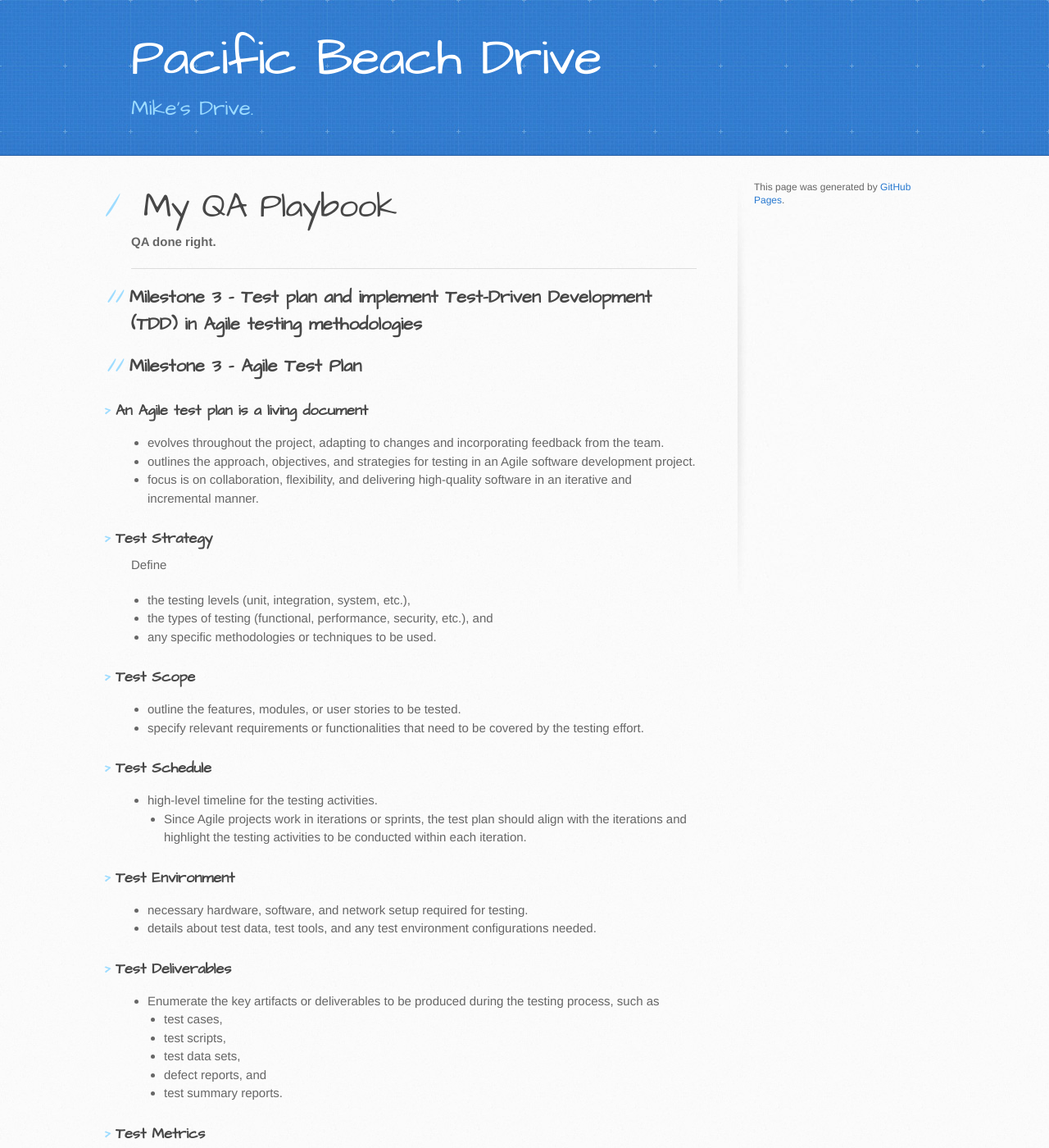
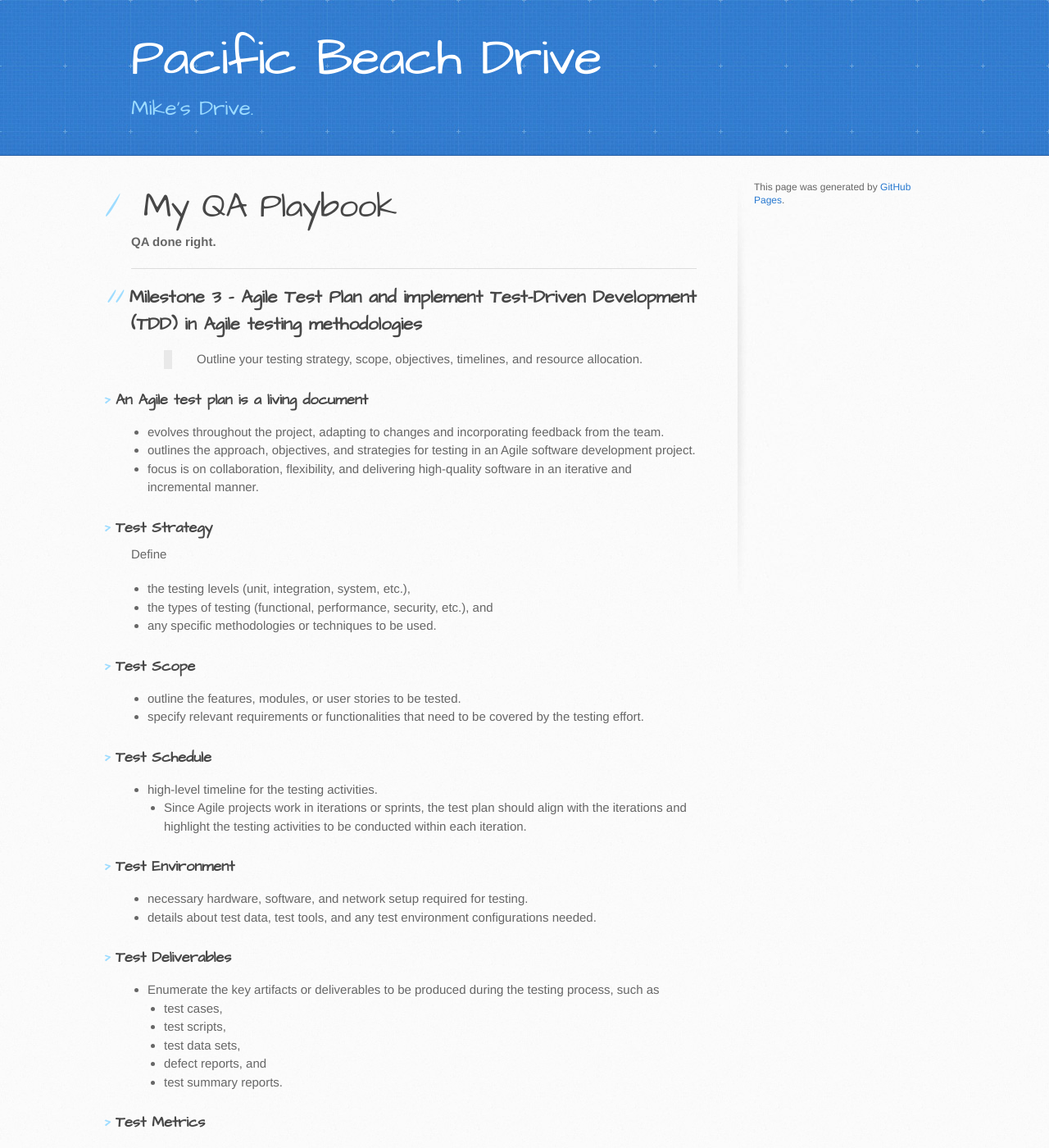
Before and after one commit to trumpfheller/trumpfheller.github.io, a Jekyll site: the page built from playbook/03.md, in a window 1280 px wide and 1400 px high. Shown: the whole window at 82% size. Built offline with Jekyll 4.4.1, drawn with Linux system fonts in a browser that asks for light colours; some of the changed text lies outside the part shown.

Commit message:
Update 03.md

```diff
--- a/playbook/03.md
+++ b/playbook/03.md
@@ -6,9 +6,9 @@ layout: default
 
 ***
 
-## Milestone 3 - Test plan and implement Test-Driven Development (TDD) in Agile testing methodologies
+## Milestone 3 - Agile Test Plan and implement Test-Driven Development (TDD) in Agile testing methodologies
 
-## Milestone 3 - Agile Test Plan
+> Outline your testing strategy, scope, objectives, timelines, and resource allocation.
 
 ### An Agile test plan is a living document
 - evolves throughout the project, adapting to changes and incorporating feedback from the team.
@@ -42,16 +42,14 @@ Define
   - test summary reports.
 
 ### Test Metrics
-Specify the metrics/measurements to be used to assess the test progress and quality.
+- Specify the metrics/measurements to be used to assess the test progress and quality.
+
 This may include metrics like
 - test coverage,
 - defect density,
 - test execution progress, and
 - pass/fail rates.
 
-
-
-
 ***
 > [Milestone 1](./01.html) || [Milestone 2](./02.html) || [Milestone 3](./03.html) || [Milestone 4](./04.html) || [Milestone 5](05.html)
 
```
